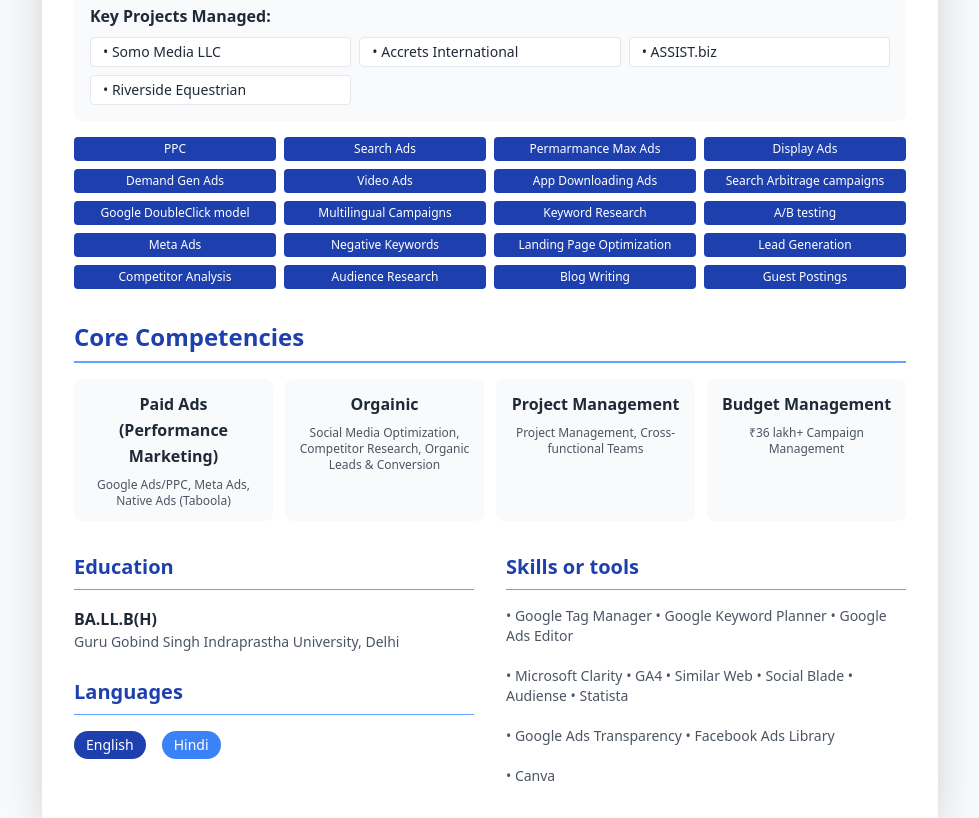
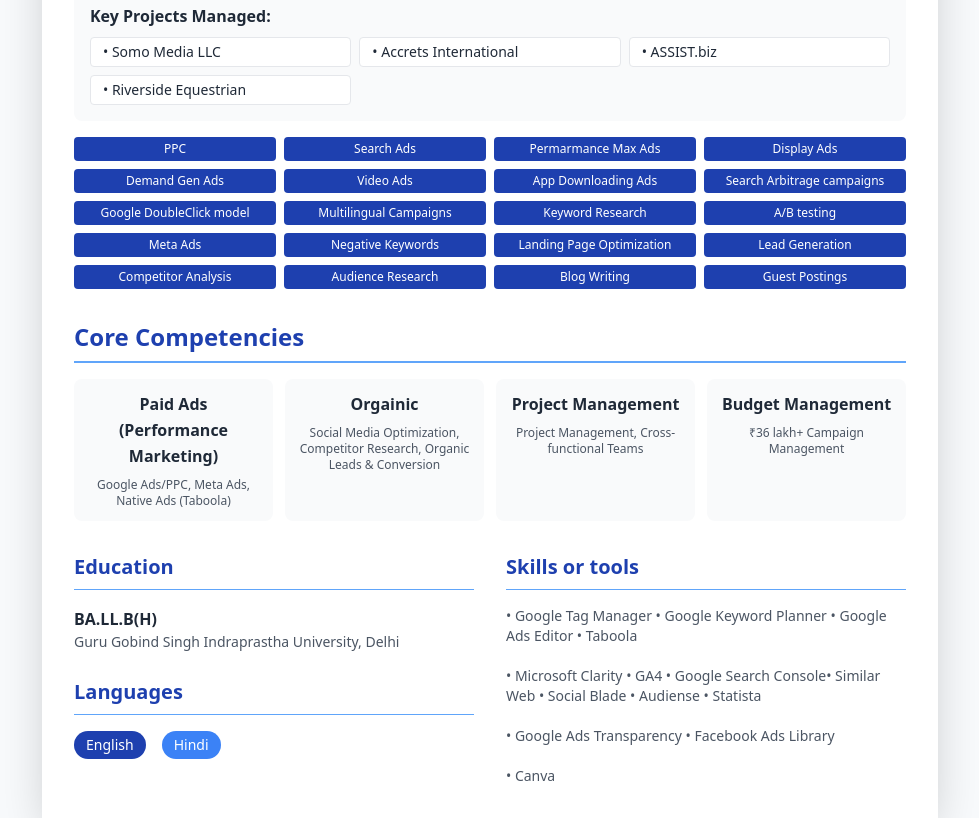
Before and after one commit to performance-marketer/cv, a plain HTML site: page index.html in a window 1280 px wide. Shown: the part 1095-1913 px from the top of the page, without its empty margins (150-1129 px from the left). Drawn offline with nearby package versions, Linux system fonts and the light colour scheme.

Commit message:
Update index.html
tools add

```diff
--- a/index.html
+++ b/index.html
@@ -219,7 +219,7 @@
                             <div>
 
 
-                                <p class="text-sm text-gray-600">• Google Tag Manager • Google Keyword Planner • Google Ads Editor <br><br>• Microsoft Clarity • GA4 • Similar Web • Social Blade • Audiense • Statista<br><br> • Google Ads Transparency • Facebook Ads Library<br><br>• Canva</p>
+                                <p class="text-sm text-gray-600">• Google Tag Manager • Google Keyword Planner • Google Ads Editor • Taboola <br><br>• Microsoft Clarity • GA4 • Google Search Console• Similar Web • Social Blade • Audiense • Statista<br><br> • Google Ads Transparency • Facebook Ads Library<br><br>• Canva</p>
                             </div>
                         </div>
                       </div>
```
